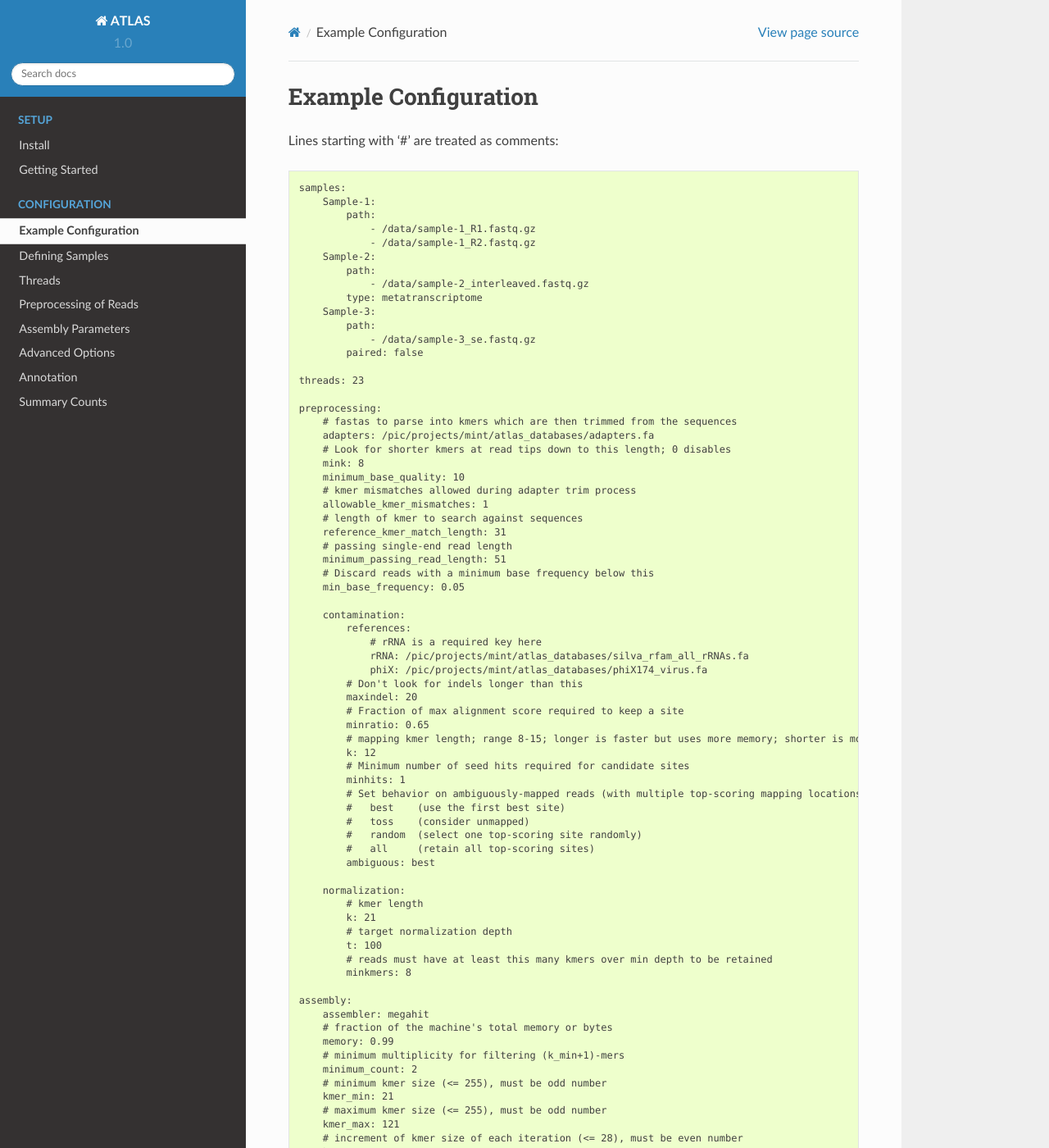
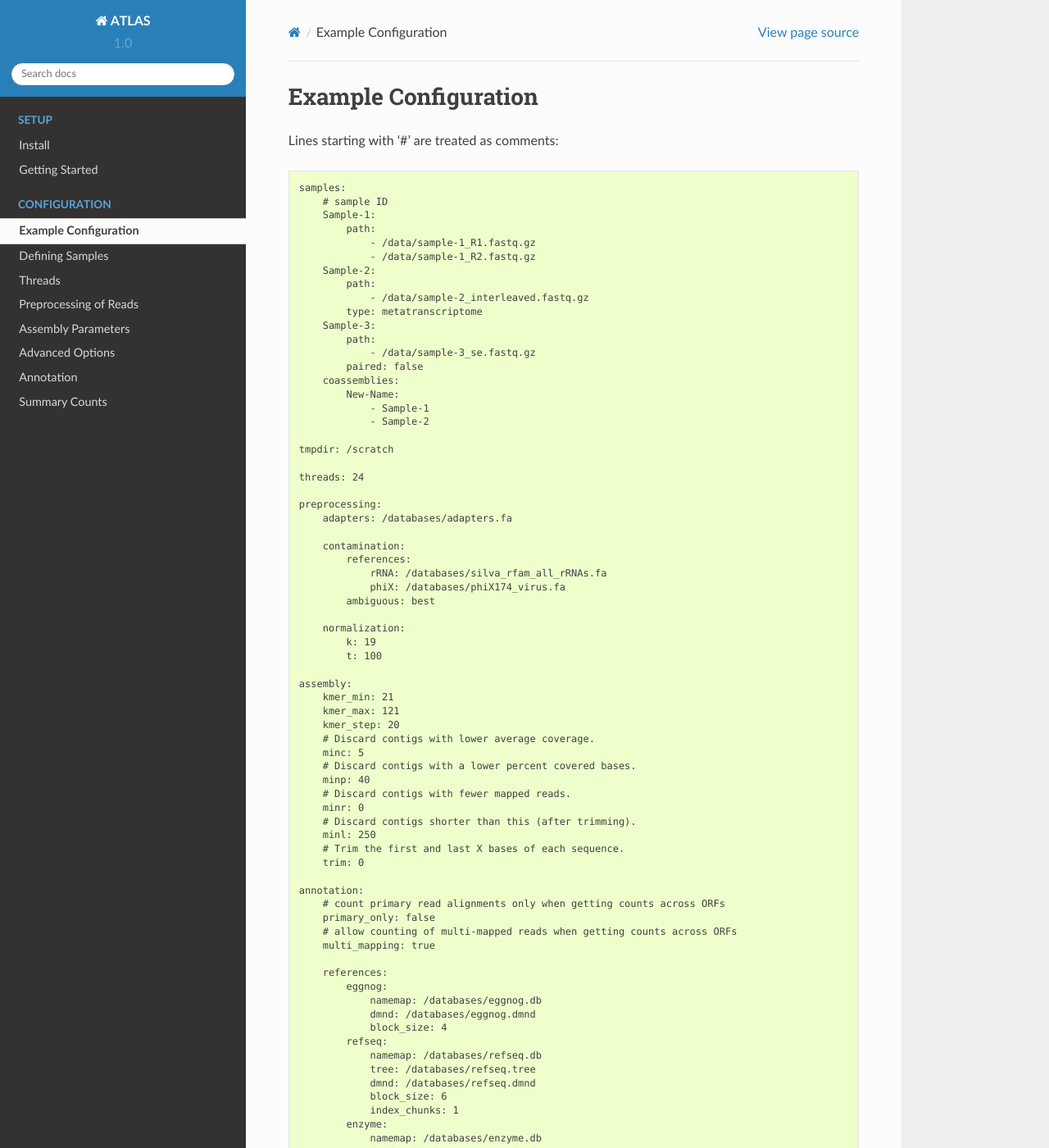
Before and after one commit to metagenome-atlas/atlas, a Sphinx documentation site: the page built from docs/configuration/example_configuration.rst, in a window 1280 px wide and 1400 px high. Shown: the whole window at 82% size. Built offline with Sphinx 7.4.7 and the Read the Docs theme 2.0.0, drawn with Linux system fonts in a browser that asks for light colours; some of the changed text lies outside the part shown.

Commit message:
updates config

```diff
--- a/docs/configuration/example_configuration.rst
+++ b/docs/configuration/example_configuration.rst
@@ -6,6 +6,7 @@ Example Configuration
 Lines starting with '#' are treated as comments::
 
     samples:
+        # sample ID
         Sample-1:
             path:
                 - /data/sample-1_R1.fastq.gz
@@ -18,75 +19,32 @@ Lines starting with '#' are treated as comments::
             path:
                 - /data/sample-3_se.fastq.gz
             paired: false
+        coassemblies:
+            New-Name:
+                - Sample-1
+                - Sample-2
 
-    threads: 23
+    tmpdir: /scratch
+
+    threads: 24
 
     preprocessing:
-        # fastas to parse into kmers which are then trimmed from the sequences
-        adapters: /pic/projects/mint/atlas_databases/adapters.fa
-        # Look for shorter kmers at read tips down to this length; 0 disables
-        mink: 8
-        minimum_base_quality: 10
-        # kmer mismatches allowed during adapter trim process
-        allowable_kmer_mismatches: 1
-        # length of kmer to search against sequences
-        reference_kmer_match_length: 31
-        # passing single-end read length
-        minimum_passing_read_length: 51
-        # Discard reads with a minimum base frequency below this
-        min_base_frequency: 0.05
+        adapters: /databases/adapters.fa
 
         contamination:
             references:
-                # rRNA is a required key here
-                rRNA: /pic/projects/mint/atlas_databases/silva_rfam_all_rRNAs.fa
-                phiX: /pic/projects/mint/atlas_databases/phiX174_virus.fa
-            # Don't look for indels longer than this
-            maxindel: 20
-            # Fraction of max alignment score required to keep a site
-            minratio: 0.65
-            # mapping kmer length; range 8-15; longer is faster but uses more memory; shorter is more sensitive
-            k: 12
-            # Minimum number of seed hits required for candidate sites
-            minhits: 1
-            # Set behavior on ambiguously-mapped reads (with multiple top-scoring mapping locations):
-            #   best    (use the first best site)
-            #   toss    (consider unmapped)
-            #   random  (select one top-scoring site randomly)
-            #   all     (retain all top-scoring sites)
+                rRNA: /databases/silva_rfam_all_rRNAs.fa
+                phiX: /databases/phiX174_virus.fa
             ambiguous: best
 
         normalization:
-            # kmer length
-            k: 21
-            # target normalization depth
+            k: 19
             t: 100
-            # reads must have at least this many kmers over min depth to be retained
-            minkmers: 8
 
     assembly:
-        assembler: megahit
-        # fraction of the machine's total memory or bytes
-        memory: 0.99
-        # minimum multiplicity for filtering (k_min+1)-mers
-        minimum_count: 2
-        # minimum kmer size (<= 255), must be odd number
         kmer_min: 21
-        # maximum kmer size (<= 255), must be odd number
         kmer_max: 121
-        # increment of kmer size of each iteration (<= 28), must be even number
         kmer_step: 20
-        # merge complex bubbles of length <= l*kmer_size and similarity >= s
-        merge_level: 20,0.98
-        # strength of low depth pruning (0-3)
-        prune_level: 2
-        # ratio threshold to define low local coverage contigs
-        low_local_ratio: 0.2
-        # minimum length of contigs to output from the assembler; can be filtered
-        # downstream using minl
-        minimum_contig_length: 200
-        spades_k: auto
-
         # Discard contigs with lower average coverage.
         minc: 5
         # Discard contigs with a lower percent covered bases.
@@ -94,59 +52,48 @@ Lines starting with '#' are treated as comments::
         # Discard contigs with fewer mapped reads.
         minr: 0
         # Discard contigs shorter than this (after trimming).
-        minl: 200
+        minl: 250
         # Trim the first and last X bases of each sequence.
         trim: 0
 
     annotation:
-        # when counting reads aligning to ORFs, require at least this many bp
-        # overlapping the ORF
-        minimum_overlap: 20
+        # count primary read alignments only when getting counts across ORFs
+        primary_only: false
+        # allow counting of multi-mapped reads when getting counts across ORFs
+        multi_mapping: true
 
         references:
             eggnog:
-                namemap: /pic/projects/mint/atlas_databases/eggnog.db
-                dmnd: /pic/projects/mint/atlas_databases/eggnog.dmnd
-                chunk_size: 250000
-                # setting top_seqs to 5 will report all alignments whose score is
-                # at most 5% lower than the top alignment score for a query
-                top_seqs: 5
-                # Block size in billions of sequence letters to be processed at a time.
-                # This is the main parameter for controlling DIAMOND's memory usage.
-                # Bigger numbers will increase the use of memory and temporary disk space,
-                # but also improve performance. The program can be expected to roughly use
-                # six times this number of memory (in GB).
+                namemap: /databases/eggnog.db
+                dmnd: /databases/eggnog.dmnd
                 block_size: 4
-                # The number of chunks for processing the seed index (default=4). This
-                # option can be additionally used to tune the performance. It is
-                # recommended to set this to 1 on a high memory server, which will
-                # increase performance and memory usage, but not the usage of temporary
-                # disk space.
-                index_chunks: 4
-                # 'majority' or 'best'; summary method for annotating ORFs
-                summary_method: best
-                # filters ORF BLAST hits by only keep hits within this fraction of
-                # the highest bitscore; this is recommended over max_hits
-                top_fraction: 0.50
             refseq:
-                namemap: /pic/projects/mint/atlas_databases/refseq.db
-                tree: /pic/projects/mint/atlas_databases/refseq.tree
-                dmnd: /pic/projects/mint/atlas_databases/refseq.dmnd
-                summary_method: best
-                aggregation_method: lca-majority
-                majority_threshold: 0.51
-                min_length: 60
-                max_hits: 10
-                top_fraction: 0.50
+                namemap: /databases/refseq.db
+                tree: /databases/refseq.tree
+                dmnd: /databases/refseq.dmnd
+                block_size: 6
+                index_chunks: 1
             enzyme:
-                namemap: /pic/projects/mint/atlas_databases/enzyme.db
-                dmnd: /pic/projects/mint/atlas_databases/enzyme.dmnd
+                namemap: /databases/enzyme.db
+                dmnd: /databases/enzyme.dmnd
+                chunk_size: 500000
+                top_seqs: 2
+                index_chunks: 1
+                summary_method: majority
             cazy:
-                namemap: /pic/projects/mint/atlas_databases/cazy.db
-                dmnd: /pic/projects/mint/atlas_databases/cazy.dmnd
+                namemap: /databases/cazy.db
+                dmnd: /databases/cazy.dmnd
+                chunk_size: 500000
+                top_seqs: 2
+                index_chunks: 1
+                summary_method: majority
             cog:
-                namemap: /pic/projects/mint/atlas_databases/cog.db
-                dmnd: /pic/projects/mint/atlas_databases/cog.dmnd
+                namemap: /databases/cog.db
+                dmnd: /databases/cog.dmnd
+                chunk_size: 500000
+                top_seqs: 2
+                index_chunks: 1
+                summary_method: majority
 
     summary_counts:
         taxonomy:
@@ -155,6 +102,10 @@ Lines starting with '#' are treated as comments::
                 - class
                 - order
                 - species
+            # tables to generate at these taxonomic levels
+            KO:
+                - ko_id
+                - ko_ec
             COG:
                 - cog_id
                 - cog_functional_class
@@ -168,6 +119,11 @@ Lines starting with '#' are treated as comments::
                 - enzyme_ec
             RefSeq:
                 - refseq_product
+        KO:
+            - ko_id
+            - ko_gene_symbol
+            - ko_product
+            - ko_ec
         CAZY_EC:
             - cazy_ec
         COG:
```
